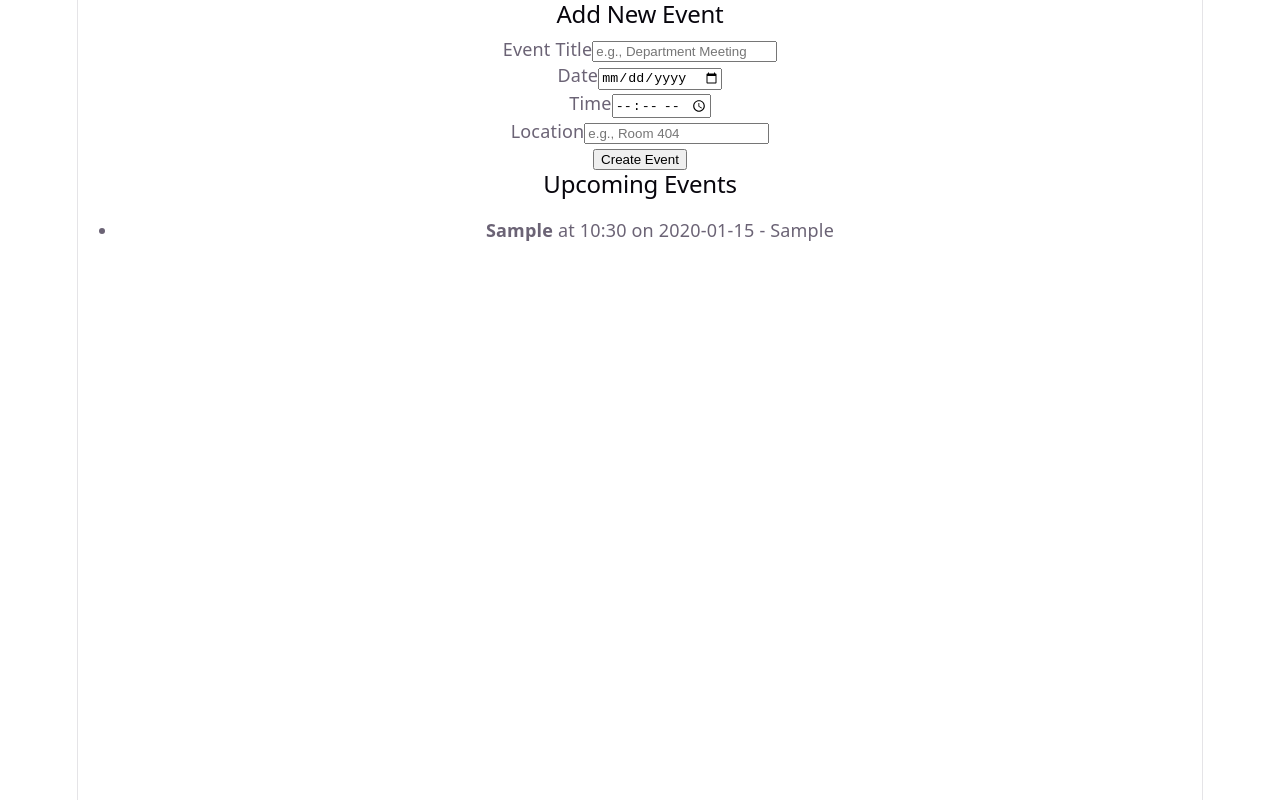
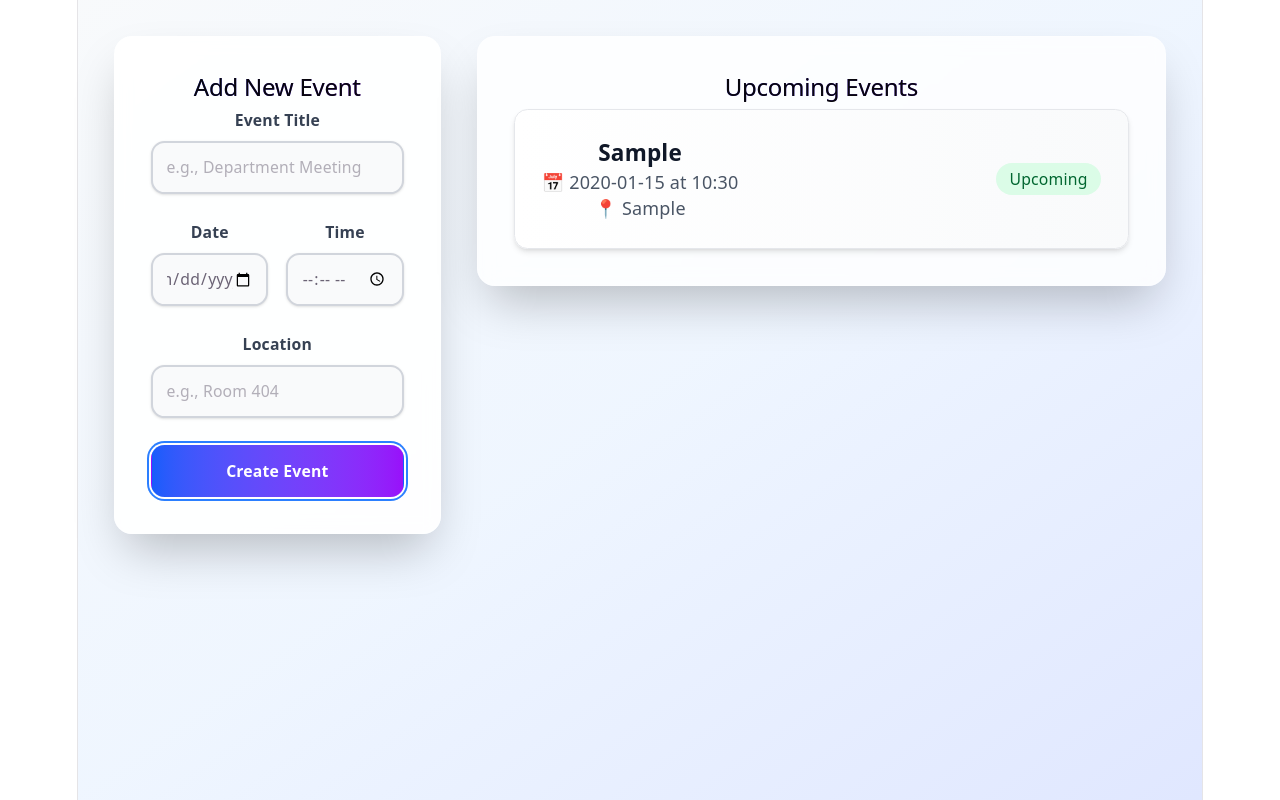
Before and after one commit to csci151-eventwise-org/event-manager, a React (Vite) app: page / in a window 1280 px wide. Both pictures are taken after typing "Sample", "2020-01-15", "10:30", "Sample" into the empty fields and a click on the button "Create Event". Built offline with nearby package versions, Linux system fonts and the light colour scheme.

Commit message:
style: Apply modern design using Tailwind

```diff
--- a/src/App.tsx
+++ b/src/App.tsx
@@ -1,5 +1,5 @@
 import { useState } from "react";
-import { AppEvent, EventFormData } from "./types";
+import type { AppEvent, EventFormData } from "./types/index";
 import { EventForm } from "./components/EventForm";
 
 function App() {
@@ -16,27 +16,46 @@ function App() {
   };
 
   return (
-    <div className="min-h-screen bg-gray-100 p-8">
-      <div className="max-w-7xl mx-auto grid grid-cols-1 md:grid-cols-3 gap-8">
+    <div className="min-h-screen bg-gradient-to-br from-slate-50 via-blue-50 to-indigo-100 p-8">
+      <div className="max-w-7xl mx-auto grid grid-cols-1 lg:grid-cols-3 gap-8">
         {/* Left Column: Form */}
-        <div className="md:col-span-1">
+        <div className="lg:col-span-1">
           <EventForm onSubmit={handleCreateEvent} />
         </div>
 
         {/* Right Column: Future Event List Component */}
-        <div className="md:col-span-2">
-          <div className="bg-white p-6 rounded-lg shadow-md">
-            <h2 className="text-2xl font-bold mb-4 text-gray-800">
+        <div className="lg:col-span-2">
+          <div className="bg-white/80 backdrop-blur-sm p-8 rounded-2xl shadow-2xl border border-white/20">
+            <h2 className="text-3xl font-bold mb-6 text-gray-900 bg-gradient-to-r from-blue-600 to-purple-600 bg-clip-text text-transparent">
               Upcoming Events
             </h2>
             {events.length === 0 ? (
-              <p className="text-gray-500">No events scheduled yet.</p>
+              <p className="text-gray-600 text-lg">
+                No events scheduled yet. Create your first event!
+              </p>
             ) : (
-              <ul className="space-y-3">
+              <ul className="space-y-4">
                 {events.map((evt) => (
-                  <li key={evt.id} className="p-4 border rounded bg-gray-50">
-                    <strong>{evt.title}</strong> at {evt.time} on {evt.date} -{" "}
-                    {evt.location}
+                  <li
+                    key={evt.id}
+                    className="p-6 border border-gray-200 rounded-xl bg-gradient-to-r from-white to-gray-50 hover:from-blue-50 hover:to-indigo-50 transition-all duration-300 shadow-md hover:shadow-lg transform hover:-translate-y-1"
+                  >
+                    <div className="flex items-center justify-between">
+                      <div>
+                        <strong className="text-xl text-gray-900">
+                          {evt.title}
+                        </strong>
+                        <p className="text-gray-600 mt-1">
+                          📅 {evt.date} at {evt.time}
+                        </p>
+                        <p className="text-gray-600">📍 {evt.location}</p>
+                      </div>
+                      <div className="text-right">
+                        <span className="inline-flex items-center px-3 py-1 rounded-full text-sm font-medium bg-green-100 text-green-800">
+                          Upcoming
+                        </span>
+                      </div>
+                    </div>
                   </li>
                 ))}
               </ul>
--- a/src/components/EventForm.tsx
+++ b/src/components/EventForm.tsx
@@ -1,5 +1,5 @@
 import React, { useState, useEffect } from "react";
-import { EventFormData } from "../types";
+import type { EventFormData } from "../types";
 
 interface EventFormProps {
   initialData?: EventFormData;
@@ -48,17 +48,17 @@ export const EventForm: React.FC<EventFormProps> = ({
   return (
     <form
       onSubmit={handleSubmit}
-      className="bg-white p-6 rounded-lg shadow-md max-w-md w-full"
+      className="bg-white/90 backdrop-blur-sm p-8 rounded-2xl shadow-2xl border border-white/20 max-w-md w-full hover:shadow-3xl transition-all duration-300"
     >
-      <h2 className="text-2xl font-bold mb-4 text-gray-800">
+      <h2 className="text-3xl font-bold mb-6 text-gray-900 bg-gradient-to-r from-blue-600 to-purple-600 bg-clip-text text-transparent">
         {initialData ? "Edit Event" : "Add New Event"}
       </h2>
 
-      <div className="space-y-4">
+      <div className="space-y-6">
         <div>
           <label
             htmlFor="title"
-            className="block text-sm font-medium text-gray-700"
+            className="block text-sm font-semibold text-gray-700 mb-2"
           >
             Event Title
           </label>
@@ -69,7 +69,7 @@ export const EventForm: React.FC<EventFormProps> = ({
             required
             value={formData.title}
             onChange={handleChange}
-            className="mt-1 block w-full rounded-md border-gray-300 shadow-sm focus:border-blue-500 focus:ring-blue-500 sm:text-sm p-2 border"
+            className="mt-1 block w-full rounded-xl border-gray-300 shadow-sm focus:border-blue-500 focus:ring-blue-500 sm:text-sm p-3 border-2 focus:outline-none transition-all duration-200 bg-gray-50 focus:bg-white"
             placeholder="e.g., Department Meeting"
           />
         </div>
@@ -78,7 +78,7 @@ export const EventForm: React.FC<EventFormProps> = ({
           <div>
             <label
               htmlFor="date"
-              className="block text-sm font-medium text-gray-700"
+              className="block text-sm font-semibold text-gray-700 mb-2"
             >
               Date
             </label>
@@ -89,13 +89,13 @@ export const EventForm: React.FC<EventFormProps> = ({
               required
               value={formData.date}
               onChange={handleChange}
-              className="mt-1 block w-full rounded-md border-gray-300 shadow-sm focus:border-blue-500 focus:ring-blue-500 sm:text-sm p-2 border"
+              className="mt-1 block w-full rounded-xl border-gray-300 shadow-sm focus:border-blue-500 focus:ring-blue-500 sm:text-sm p-3 border-2 focus:outline-none transition-all duration-200 bg-gray-50 focus:bg-white"
             />
           </div>
           <div>
             <label
               htmlFor="time"
-              className="block text-sm font-medium text-gray-700"
+              className="block text-sm font-semibold text-gray-700 mb-2"
             >
               Time
             </label>
@@ -106,7 +106,7 @@ export const EventForm: React.FC<EventFormProps> = ({
               required
               value={formData.time}
               onChange={handleChange}
-              className="mt-1 block w-full rounded-md border-gray-300 shadow-sm focus:border-blue-500 focus:ring-blue-500 sm:text-sm p-2 border"
+              className="mt-1 block w-full rounded-xl border-gray-300 shadow-sm focus:border-blue-500 focus:ring-blue-500 sm:text-sm p-3 border-2 focus:outline-none transition-all duration-200 bg-gray-50 focus:bg-white"
             />
           </div>
         </div>
@@ -114,7 +114,7 @@ export const EventForm: React.FC<EventFormProps> = ({
         <div>
           <label
             htmlFor="location"
-            className="block text-sm font-medium text-gray-700"
+            className="block text-sm font-semibold text-gray-700 mb-2"
           >
             Location
           </label>
@@ -125,14 +125,14 @@ export const EventForm: React.FC<EventFormProps> = ({
             required
             value={formData.location}
             onChange={handleChange}
-            className="mt-1 block w-full rounded-md border-gray-300 shadow-sm focus:border-blue-500 focus:ring-blue-500 sm:text-sm p-2 border"
+            className="mt-1 block w-full rounded-xl border-gray-300 shadow-sm focus:border-blue-500 focus:ring-blue-500 sm:text-sm p-3 border-2 focus:outline-none transition-all duration-200 bg-gray-50 focus:bg-white"
             placeholder="e.g., Room 404"
           />
         </div>
 
         <button
           type="submit"
-          className="w-full flex justify-center py-2 px-4 border border-transparent rounded-md shadow-sm text-sm font-medium text-white bg-blue-600 hover:bg-blue-700 focus:outline-none focus:ring-2 focus:ring-offset-2 focus:ring-blue-500 transition-colors"
+          className="w-full flex justify-center py-3 px-4 border border-transparent rounded-xl shadow-sm text-sm font-semibold text-white bg-gradient-to-r from-blue-600 to-purple-600 hover:from-blue-700 hover:to-purple-700 focus:outline-none focus:ring-2 focus:ring-offset-2 focus:ring-blue-500 transition-all duration-300 transform hover:scale-105 hover:shadow-lg"
         >
           {submitButtonText}
         </button>
--- a/src/index.css
+++ b/src/index.css
@@ -1,3 +1,5 @@
+@import "tailwindcss";
+
 :root {
   --text: #6b6375;
   --text-h: #08060d;
@@ -11,8 +13,8 @@
   --shadow:
     rgba(0, 0, 0, 0.1) 0 10px 15px -3px, rgba(0, 0, 0, 0.05) 0 4px 6px -2px;
 
-  --sans: system-ui, 'Segoe UI', Roboto, sans-serif;
-  --heading: system-ui, 'Segoe UI', Roboto, sans-serif;
+  --sans: system-ui, "Segoe UI", Roboto, sans-serif;
+  --heading: system-ui, "Segoe UI", Roboto, sans-serif;
   --mono: ui-monospace, Consolas, monospace;
 
   font: 18px/145% var(--sans);
```
